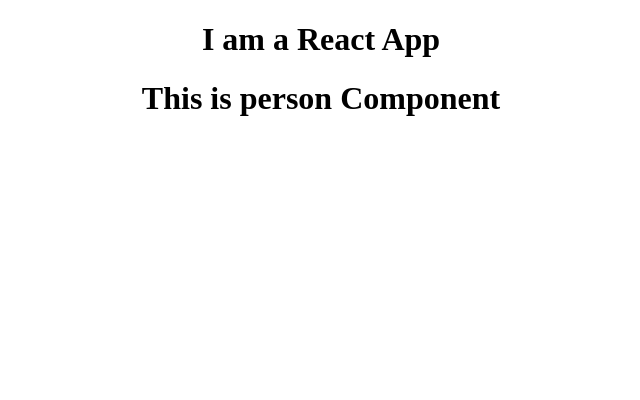
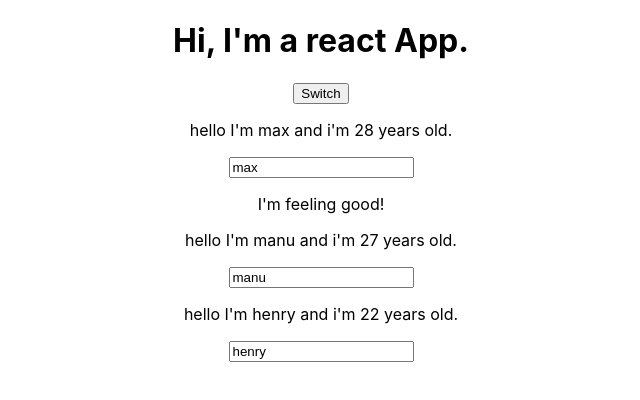
Before and after one commit to adeelhunzai/learnreact, a React (Create React App) app: page / in a window 1280 px wide. Shown: the top 400 px of the page, without its empty margins (319-959 px from the left). Built offline with nearby package versions, Linux system fonts and the light colour scheme.

Commit message:
added two way binding

```diff
--- a/src/App.css
+++ b/src/App.css
@@ -26,13 +26,6 @@
 
 .App-link {
   color: #61dafb;
+  font-size: 20em;
+  background: transparent;
 }
-
-@keyframes App-logo-spin {
-  from {
-    transform: rotate(0deg);
-  }
-  to {
-    transform: rotate(360deg);
-  }
-}
--- a/src/App.js
+++ b/src/App.js
@@ -1,11 +1,57 @@
-import './App.css';
-import Person from './Person/Person';
+import React, { useState } from "react";
+import "./App.css";
+import Person from "./Person/Person";
 
-function App() {
+function App(props) {
+  const [personsState, setPersonsState] = useState({
+    persons: [
+      { name: "max", age: 28 },
+      { name: "manu", age: 27 },
+      { name: "henry", age: 22 },
+    ],
+  });
+
+  const switchNameHandler = () => {
+    setPersonsState({
+      persons: [
+        { name: "mars", age: 22 },
+        { name: "rock", age: 23 },
+        { name: "duke", age: 44 },
+      ],
+    });
+  };
+
+  const nameChangedHandler = (event) => {
+    setPersonsState({
+      persons: [
+        { name: "mars", age: 22 },
+        { name: event.target.value, age: 23 },
+        { name: "duke", age: 44 },
+      ],
+    });
+  };
+
   return (
     <div className="App">
-      <h1>I am a React App</h1>
-     <Person></Person>
+      <h1> Hi, I'm a react App.</h1>
+      <button onClick={switchNameHandler}>Switch</button>
+      <Person
+        name={personsState.persons[0].name}
+        age={personsState.persons[0].age}
+      >
+        {" "}
+        I'm feeling good!{" "}
+      </Person>
+      <Person
+        name={personsState.persons[1].name}
+        click={switchNameHandler}
+        age={personsState.persons[1].age}
+        change={nameChangedHandler}
+      />
+      <Person
+        name={personsState.persons[2].name}
+        age={personsState.persons[2].age}
+      />
     </div>
   );
 }
--- a/src/Person/Person.js
+++ b/src/Person/Person.js
@@ -1,12 +1,16 @@
-import React from 'react';
+import React from "react";
 
-const person =()=>{
-    return(
-        <div>
-            <h1>This is person Component</h1>
-        </div>
-    )
-
-}
+const person = (props) => {
+  return (
+    <div>
+      <p onClick={props.click}>
+        {" "}
+        hello I'm {props.name} and i'm {props.age} years old.
+      </p>
+      <input type="text" onChange={props.change} value={props.name} />
+      <p>{props.children}</p>
+    </div>
+  );
+};
 
 export default person;
--- a/src/index.js
+++ b/src/index.js
@@ -1,7 +1,8 @@
 import React from 'react';
 import ReactDOM from 'react-dom/client';
+import './index.css';
 import App from './App';
-
+import reportWebVitals from './reportWebVitals';
 
 const root = ReactDOM.createRoot(document.getElementById('root'));
 root.render(
@@ -9,3 +10,8 @@ root.render(
     <App />
   </React.StrictMode>
 );
+
+// If you want to start measuring performance in your app, pass a function
+// to log results (for example: reportWebVitals(console.log))
+// or send to an analytics endpoint. Learn more: https://bit.ly/CRA-vitals
+reportWebVitals();
```
Also changed, not shown: src/List/List.js (added), src/index.html (added), 1 other file (tests, documents, lock files or other folders).
